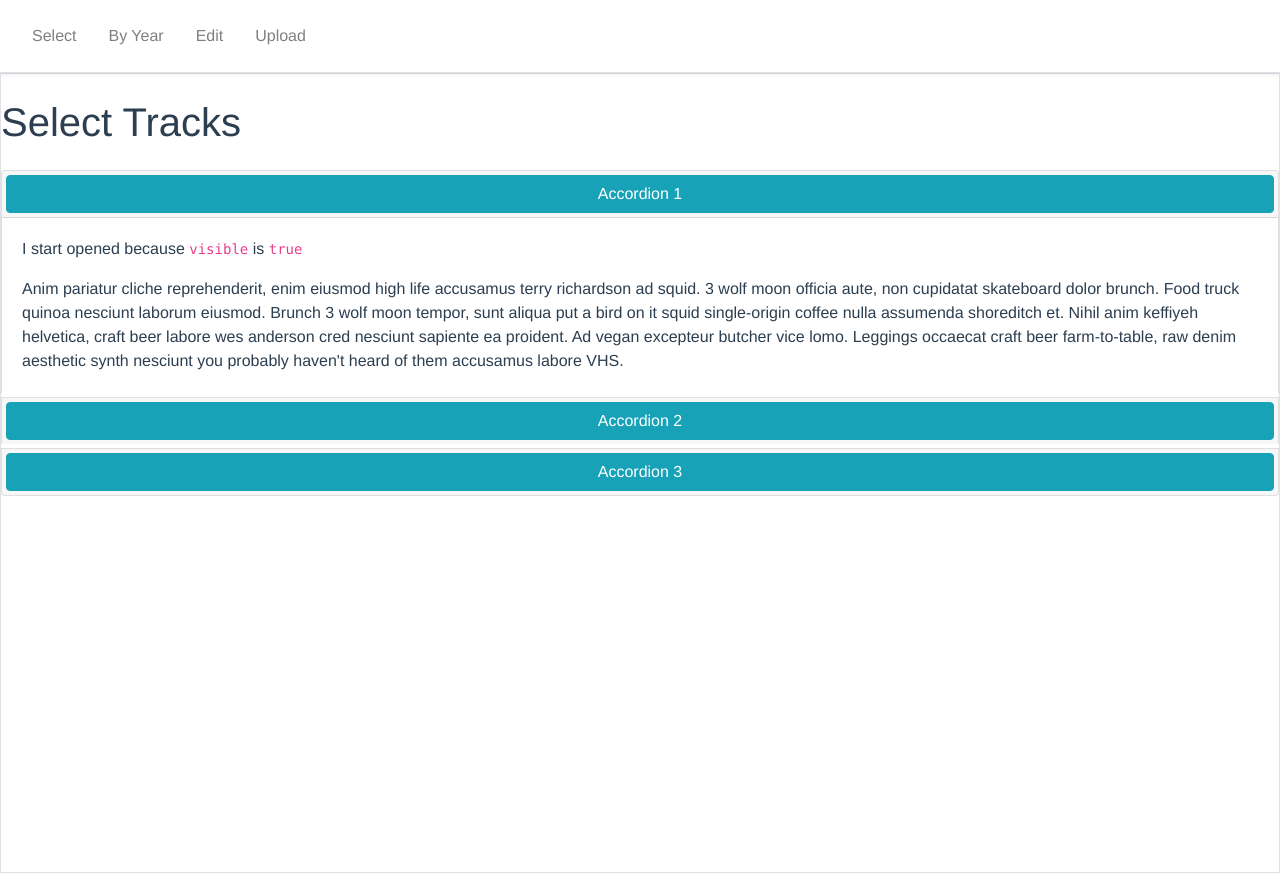
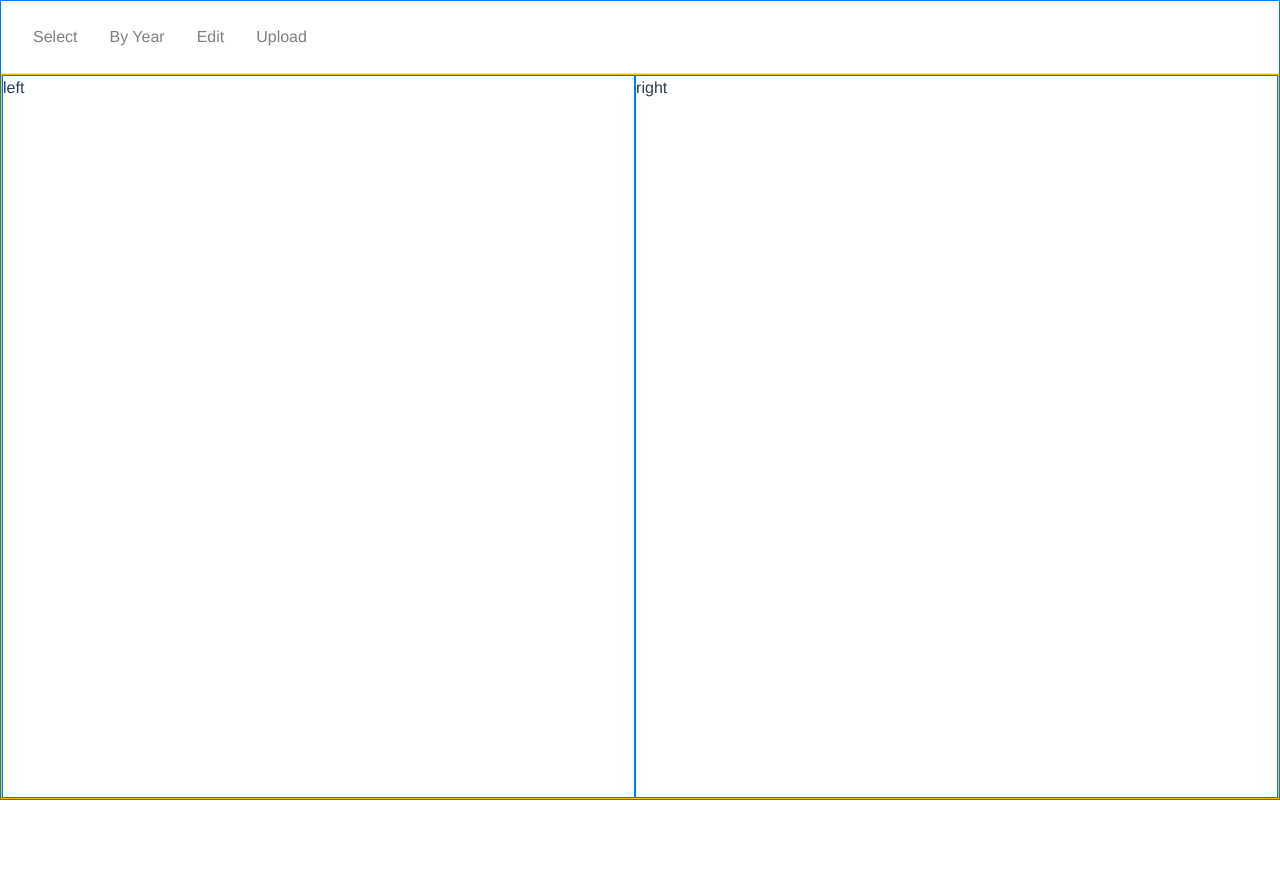
Before and after one commit to bonham/trackmanager, a Vue app in the folder client/: page / in a window 1280 px wide. After the commit the page ends 800 px from the top, so only its background shows below. Built offline with nearby package versions, Linux system fonts and the light colour scheme.

Commit message:
layout draft for new main page

```diff
--- a/client/src/views/SelectTracksPage.vue
+++ b/client/src/views/SelectTracksPage.vue
@@ -1,145 +1,43 @@
 <template>
-  <div>
+  <div
+    id="root"
+    class="position-absolute h-100 w-100 border border-primary d-flex flex-column"
+  >
     <track-manager-nav-bar />
-    <div class="border min-vh-100">
-      <h1 class="mt-4 mb-4">
-        Select Tracks
-      </h1>
-
-      <b-container
-        fluid
-        class="p-0"
+    <div class="d-flex flex-row border border-warning flex-grow-1">
+      <div
+        id="one"
+        class="flex-grow-1 border border-primary overflow-hidden"
       >
-        <b-row no-gutters>
-          <b-col>
-            <div
-              class="accordion"
-              role="tablist"
-            >
-              <b-card
-                no-body
-                class="mb-1"
-              >
-                <b-card-header
-                  header-tag="header"
-                  class="p-1"
-                  role="tab"
-                >
-                  <b-button
-                    v-b-toggle.accordion-1
-                    block
-                    variant="info"
-                  >
-                    Accordion 1
-                  </b-button>
-                </b-card-header>
-                <b-collapse
-                  id="accordion-1"
-                  visible
-                  accordion="my-accordion"
-                  role="tabpanel"
-                >
-                  <b-card-body>
-                    <b-card-text>I start opened because <code>visible</code> is <code>true</code></b-card-text>
-                    <b-card-text>{{ text }}</b-card-text>
-                  </b-card-body>
-                </b-collapse>
-              </b-card>
-
-              <b-card
-                no-body
-                class="mb-1"
-              >
-                <b-card-header
-                  header-tag="header"
-                  class="p-1"
-                  role="tab"
-                >
-                  <b-button
-                    v-b-toggle.accordion-2
-                    block
-                    variant="info"
-                  >
-                    Accordion 2
-                  </b-button>
-                </b-card-header>
-                <b-collapse
-                  id="accordion-2"
-                  accordion="my-accordion"
-                  role="tabpanel"
-                >
-                  <b-card-body>
-                    <b-card-text>{{ text }}</b-card-text>
-                  </b-card-body>
-                </b-collapse>
-              </b-card>
-
-              <b-card
-                no-body
-                class="mb-1"
-              >
-                <b-card-header
-                  header-tag="header"
-                  class="p-1"
-                  role="tab"
-                >
-                  <b-button
-                    v-b-toggle.accordion-3
-                    block
-                    variant="info"
-                  >
-                    Accordion 3
-                  </b-button>
-                </b-card-header>
-                <b-collapse
-                  id="accordion-3"
-                  accordion="my-accordion"
-                  role="tabpanel"
-                >
-                  <b-card-body>
-                    <b-card-text>{{ text }}</b-card-text>
-                  </b-card-body>
-                </b-collapse>
-              </b-card>
-            </div>
-          </b-col>
-        </b-row>
-      </b-container>
+        left
+      </div>
+      <div
+        id="two"
+        class="flex-grow-1 border border-primary overflow-hidden"
+      >
+        right
+      </div>
     </div>
   </div>
 </template>
 
 <script>
-import { BCard, BCardText, BCardHeader, BCardBody, BCollapse, BRow, BCol, BContainer, BButton } from 'bootstrap-vue'
 import TrackManagerNavBar from '@/components/TrackManagerNavBar.vue'
 
 export default {
   name: 'SelectTracksPage',
   components: {
-    TrackManagerNavBar,
-    BCard,
-    BCardText,
-    BCardHeader,
-    BCardBody,
-    BCollapse,
-    BRow,
-    BCol,
-    BContainer,
-    BButton
+    TrackManagerNavBar
   },
   data () {
     return {
       text: `
           Anim pariatur cliche reprehenderit, enim eiusmod high life accusamus terry
-          richardson ad squid. 3 wolf moon officia aute, non cupidatat skateboard dolor
-          brunch. Food truck quinoa nesciunt laborum eiusmod. Brunch 3 wolf moon
-          tempor, sunt aliqua put a bird on it squid single-origin coffee nulla
-          assumenda shoreditch et. Nihil anim keffiyeh helvetica, craft beer labore
-          wes anderson cred nesciunt sapiente ea proident. Ad vegan excepteur butcher
-          vice lomo. Leggings occaecat craft beer farm-to-table, raw denim aesthetic
-          synth nesciunt you probably haven't heard of them accusamus labore VHS.
         `
     }
   }
 }
 </script>
+<style scoped>
+
+</style>
```
